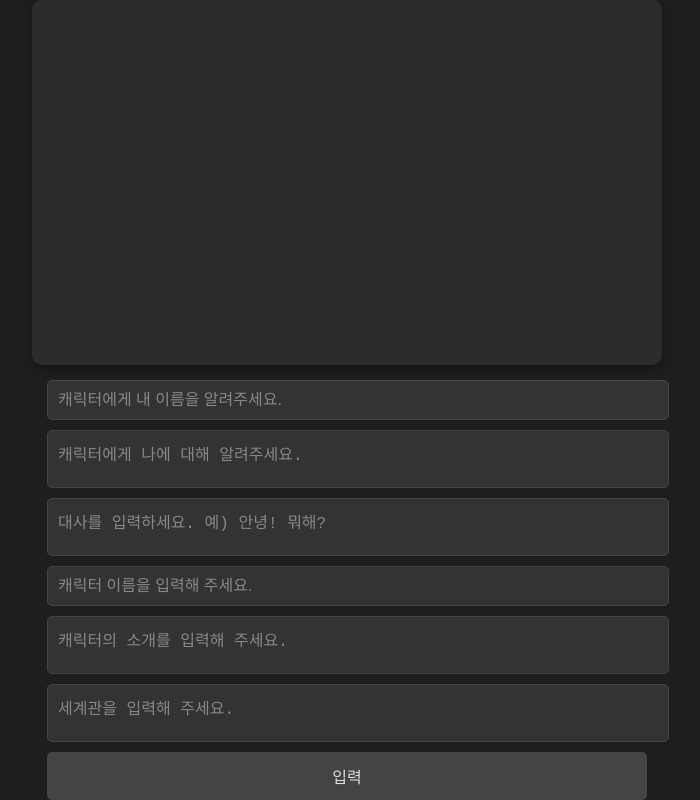
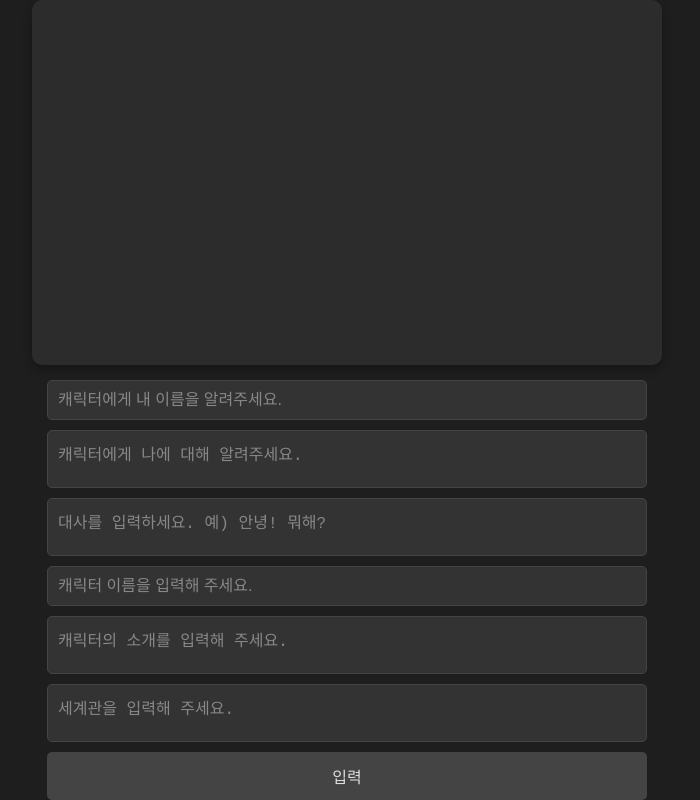
Before and after one commit to kangjiungdev/aichatbot-golang, a plain HTML site: page pages/index.html in a window 1280 px wide. Shown: the whole page, without its empty margins (293-993 px from the left). Drawn offline with Linux system fonts and the light colour scheme; no server answers.

Commit message:
edit css

```diff
--- a/pages/index.html
+++ b/pages/index.html
@@ -9,10 +9,10 @@
 <body>
     <div id="chat-box"></div>
     <form action="/getResponseAI" method="post" id="chat-form">
-        <input type="text" name="my-name" id="my-name-input" placeholder="캐릭터에게 내 이름을 알려주세요." autocomplete="off">
+        <input type="text" name="my-name" id="my-name-input" class="chat-form-input" placeholder="캐릭터에게 내 이름을 알려주세요." autocomplete="off">
         <textarea type="text" name="my-info" id="my-info-input" class="chat-form-textarea" placeholder="캐릭터에게 나에 대해 알려주세요." autocomplete="off"></textarea>
         <textarea type="text" name="message" id="chat-input" class="chat-form-textarea" placeholder="대사를 입력하세요. 예) 안녕! 뭐해?" autocomplete='off' ></textarea>
-        <input type="text" name="name-of-ai" id="character-name-input" placeholder="캐릭터 이름을 입력해 주세요." autocomplete="off">
+        <input type="text" name="name-of-ai" id="character-name-input" class="chat-form-input" placeholder="캐릭터 이름을 입력해 주세요." autocomplete="off">
         <textarea type="text" name="info-of-ai" id="character-info-input" class="chat-form-textarea" placeholder="캐릭터의 소개를 입력해 주세요." autocomplete="off"></textarea>
         <textarea type="text" name="world-view" id="world-view-input" class="chat-form-textarea" placeholder="세계관을 입력해 주세요." autocomplete="off"></textarea>
         <button id="chat-enter-button">입력</button>
--- a/styles/style.css
+++ b/styles/style.css
@@ -1,4 +1,8 @@
 /* 전체 페이지 스타일 */
+* {
+    outline: none;
+}
+
 body {
     background-color: #1e1e1e;
     color: #ddd;
@@ -11,11 +15,17 @@ body {
     margin: 0;
 }
 
-/* 채팅 박스 스타일 */
-#chat-box {
+/* 공통 컨테이너 */
+.container {
     width: 90%;
     max-width: 600px;
-    height: 400px;
+    box-sizing: border-box;
+}
+
+/* 채팅 박스 스타일 (길이 조정 안 함) */
+#chat-box {
+    width: 600px;
+    height: 400px; /* 기존 길이 유지 */
     background-color: #2c2c2c;
     border-radius: 10px;
     padding: 15px;
@@ -25,8 +35,7 @@ body {
 
 /* 입력 폼 스타일 */
 #chat-form {
-    width: 90%;
-    max-width: 600px;
+    width: 600px;
     display: flex;
     flex-direction: column;
     gap: 10px;
@@ -34,8 +43,8 @@ body {
 }
 
 /* 입력 필드 스타일 */
-input, textarea {
-    width: 100%;
+.chat-form-input, .chat-form-textarea {
+    width: 100%; /* 부모 요소 크기에 맞춤 */
     padding: 10px;
     border: 1px solid #444;
     border-radius: 5px;
@@ -43,14 +52,17 @@ input, textarea {
     color: #ddd;
     font-size: 16px;
     resize: none;
+    box-sizing: border-box;
 }
 
-input::placeholder, textarea::placeholder {
+/* 플레이스홀더 스타일 */
+.chat-form-input::placeholder, .chat-form-textarea::placeholder {
     color: #888;
 }
 
 /* 버튼 스타일 */
 #chat-enter-button {
+    width: 100%;
     padding: 12px;
     background-color: #444;
     color: #ddd;
@@ -58,6 +70,7 @@ input::placeholder, textarea::placeholder {
     border-radius: 5px;
     font-size: 16px;
     transition: background 0.2s;
+    box-sizing: border-box;
 }
 
 /* AI 대화 메시지 (하얀색) */
```
